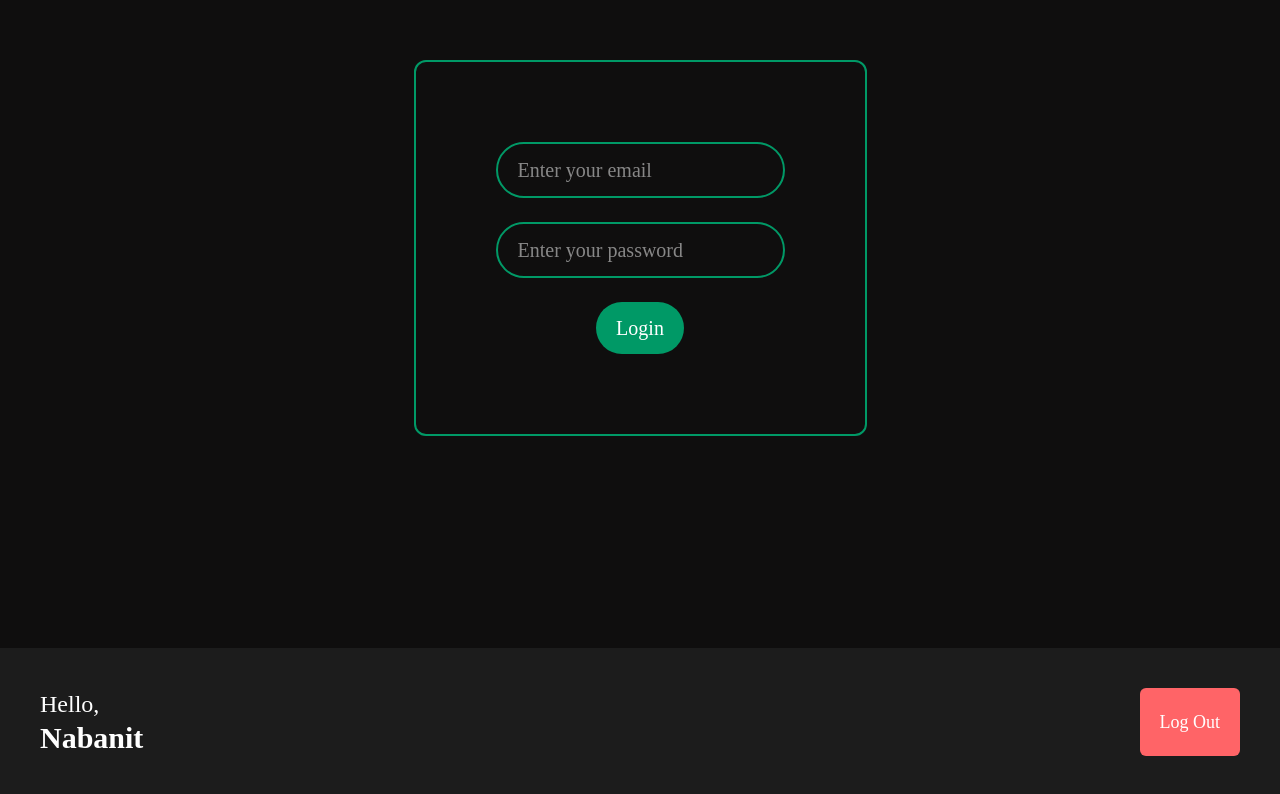
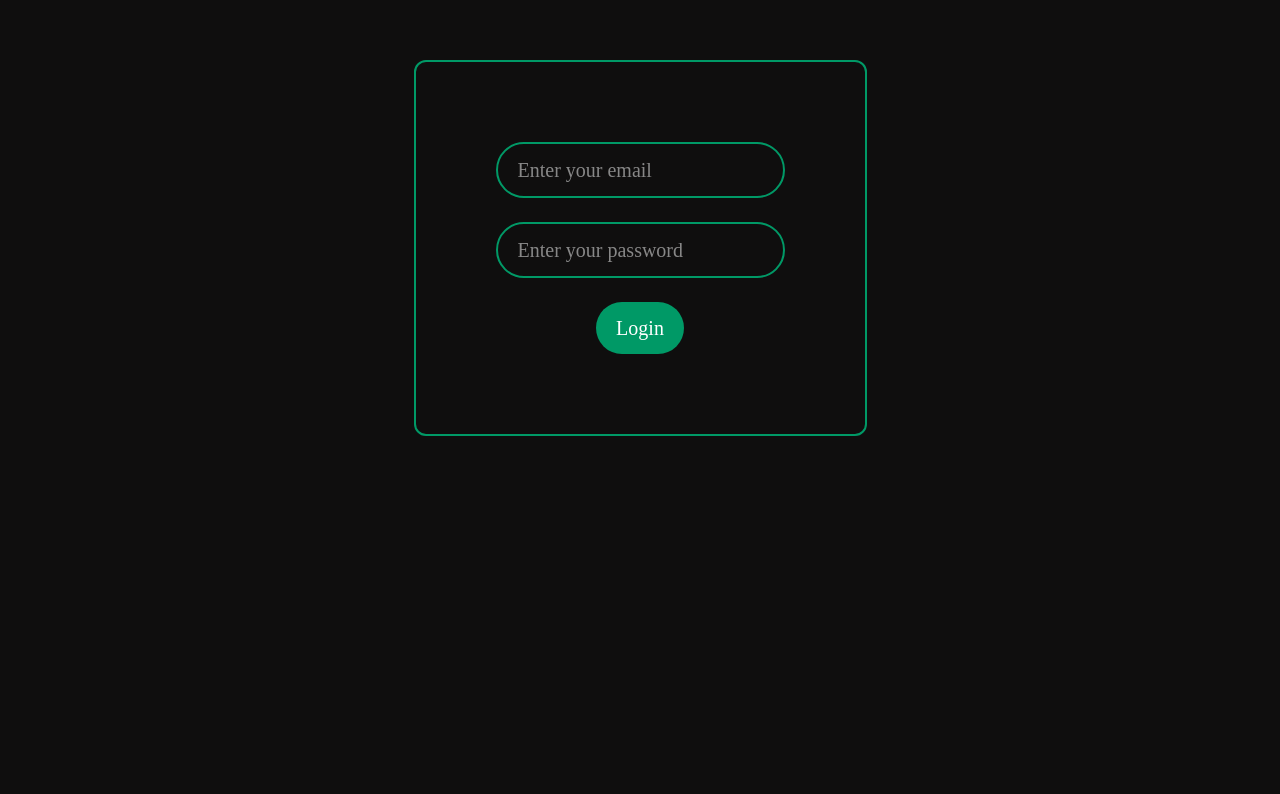
Before and after one commit to Nabanit31/EMS, a React (Vite) app: page / in a window 1280 px wide. Shown: the part 152-946 px from the top of the page. After the commit the page ends 800 px from the top, so only its background shows below. Built offline with nearby package versions, Linux system fonts and the light colour scheme.

Commit message:
woked on App Jsx

```diff
--- a/src/App.jsx
+++ b/src/App.jsx
@@ -1,5 +1,5 @@
 
-import { useContext,useState } from 'react'
+import { useContext,useState,useEffect } from 'react'
 import Login from './Components/Auth/Login'
 import AdminDashboard from './Components/Dashboard/AdminDashboard'
 import EmployeeDashboard from './Components/Dashboard/EmployeeDashboard'
@@ -8,7 +8,6 @@ import { setLocalStorage } from './Utils/LocalStorage'
 import { AuthContext } from './Context/AuthProvider'
 
 const App = () => {
-
 
 const [user, setUser] = useState(null)
 
@@ -30,11 +29,14 @@ const handleLogin = (email, password) => {
 
   return (
     <>
-     {!user ? <Login handleLogin = {handleLogin}/>: ''}
-     {user == 'admin' ? <AdminDashboard/> : <EmployeeDashboard/>}
+     { !user
+      ? <Login handleLogin={handleLogin} />
+      : user === 'admin'
+        ? <AdminDashboard />
+        : <EmployeeDashboard />
+    }
 
     </>
   )
 }
-
 export default App
```
